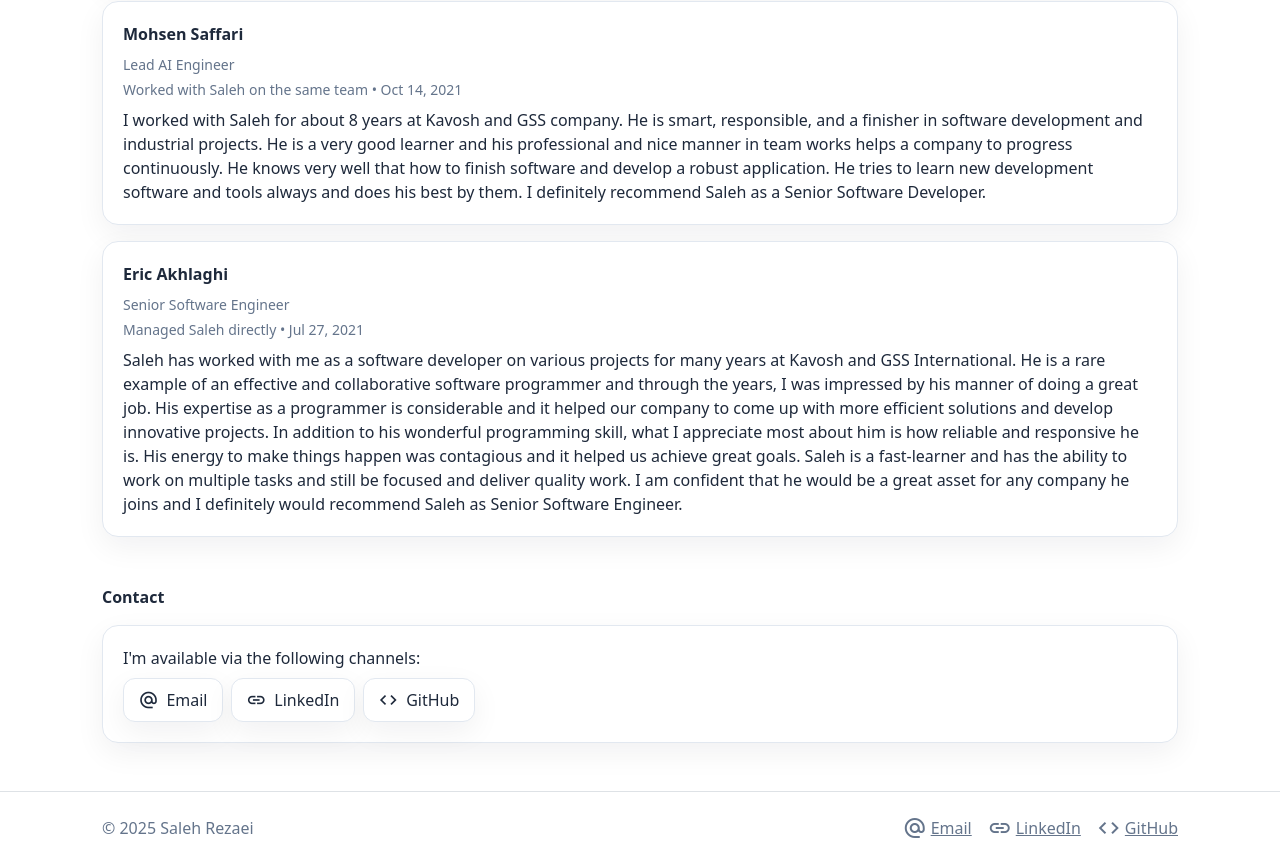
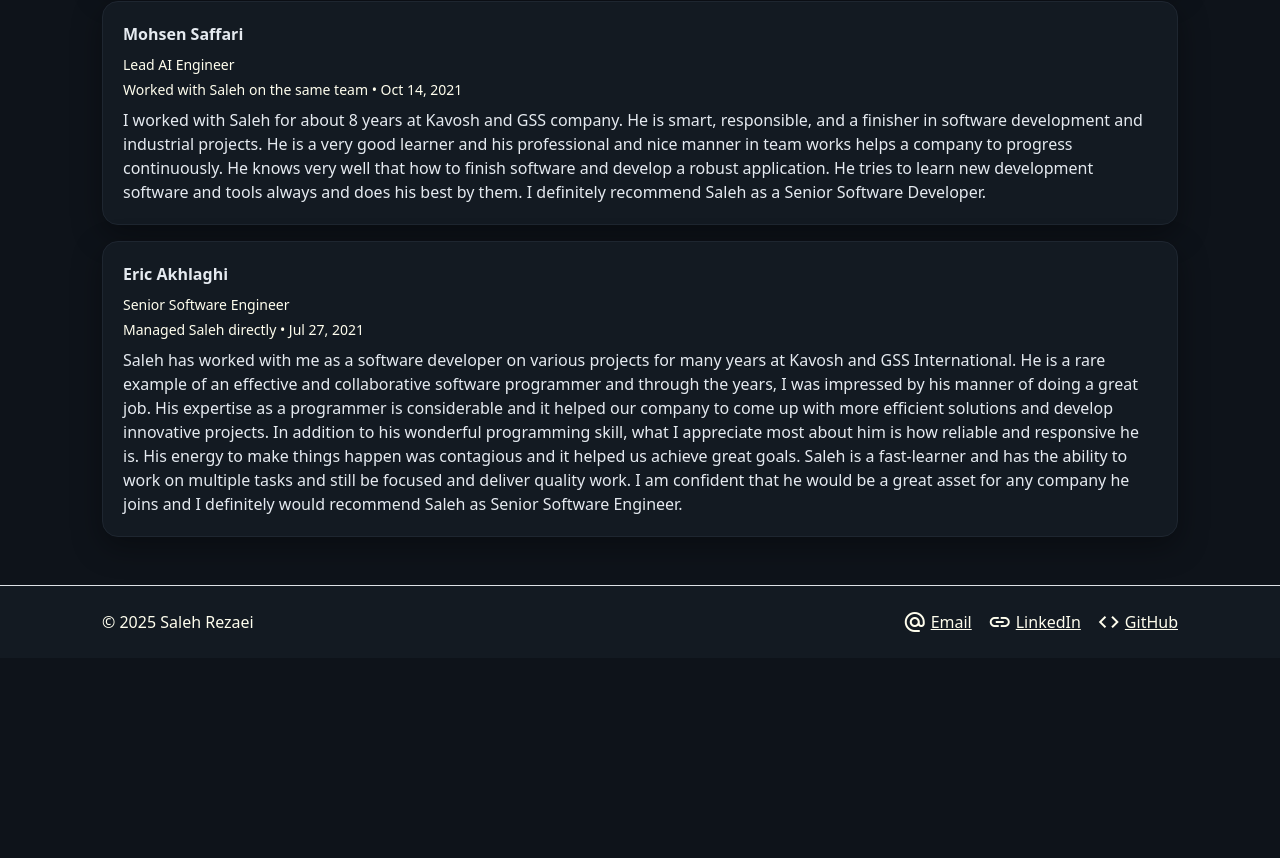
Before and after one commit to Sully8665/home-page, an Angular app: page / in a window 1280 px wide. Shown: the part 1939-2797 px from the top of the page. After the commit the page ends 2597 px from the top, so only its background shows below. Built offline with nearby package versions, Linux system fonts and the light colour scheme.

Commit message:
clean up

```diff
--- a/src/app/app.component.html
+++ b/src/app/app.component.html
@@ -7,6 +7,5 @@
   <section id="experience" class="section mb-5"><app-experience></app-experience></section>
   <section id="education" class="section mb-5"><app-education></app-education></section>
   <section id="testimonials" class="section mb-5"><app-testimonials></app-testimonials></section>
-  <section id="contact" class="section mb-5"><app-contact></app-contact></section>
 </main>
 <app-footer></app-footer>
--- a/src/app/app.module.ts
+++ b/src/app/app.module.ts
@@ -12,11 +12,10 @@ import { AboutComponent } from './pages/about/about.component';
 import { SkillsComponent } from './pages/skills/skills.component';
 import { ExperienceComponent } from './pages/experience/experience.component';
 import { EducationComponent } from './pages/education/education.component';
-import { ContactComponent } from './pages/contact/contact.component';
 import { TestimonialsComponent } from './pages/testimonials/testimonials.component';
 
 @NgModule({
-  declarations: [AppComponent, HeaderComponent, FooterComponent, HomeComponent, AboutComponent, SkillsComponent, ExperienceComponent, EducationComponent, ContactComponent, TestimonialsComponent],
+  declarations: [AppComponent, HeaderComponent, FooterComponent, HomeComponent, AboutComponent, SkillsComponent, ExperienceComponent, EducationComponent, TestimonialsComponent],
   imports: [BrowserModule, FormsModule, ReactiveFormsModule, MatIconModule],
   bootstrap: [AppComponent]
 })
--- a/src/app/core/header/header.component.html
+++ b/src/app/core/header/header.component.html
@@ -12,7 +12,6 @@
         <li class="nav-item"><a href="#experience" class="nav-link" [class.active]="activeSectionId==='experience'">{{ currentLang==='fa' ? NAV_FA.experience : NAV.experience }}</a></li>
         <li class="nav-item"><a href="#education" class="nav-link" [class.active]="activeSectionId==='education'">{{ currentLang==='fa' ? NAV_FA.education : NAV.education }}</a></li>
         <li class="nav-item"><a href="#testimonials" class="nav-link" [class.active]="activeSectionId==='testimonials'">{{ currentLang==='fa' ? NAV_FA.testimonials : NAV.testimonials }}</a></li>
-        <li class="nav-item"><a href="#contact" class="nav-link" [class.active]="activeSectionId==='contact'">{{ currentLang==='fa' ? NAV_FA.contact : NAV.contact }}</a></li>
       </ul>
       <div class="ms-3">
         <button class="btn btn-sm btn-outline-accent me-2" (click)="toggleTheme()">{{ theme==='light'?'Dark':'Light' }}</button>
--- a/src/app/core/header/header.component.ts
+++ b/src/app/core/header/header.component.ts
@@ -3,27 +3,31 @@ import { Component } from '@angular/core';
 import { LanguageService } from '../../shared/language.service';
 import { NAME, NAME_FA, NAV_LABELS, NAV_LABELS_FA } from '../../shared/models/data';
 @Component({
-  selector:'app-header',
-  templateUrl:'./header.component.html'
+  selector: 'app-header',
+  templateUrl: './header.component.html'
 })
-export class HeaderComponent {
-  theme: 'light'|'dark' = (localStorage.getItem('theme') as any) || 'light';
+export class HeaderComponent
+{
+  theme: 'light' | 'dark' = (localStorage.getItem('theme') as any) || 'dark';
   activeSectionId: string = 'home';
-  get currentLang(){ return this.lang.current; }
+  get currentLang() { return this.lang.current; }
   NAME = NAME; NAME_FA = NAME_FA;
   NAV = NAV_LABELS; NAV_FA = NAV_LABELS_FA;
-  constructor(public lang: LanguageService){ document.documentElement.classList.toggle('theme-dark', this.theme==='dark'); }
-  toggleTheme(){ this.theme = this.theme==='light' ? 'dark' : 'light'; document.documentElement.classList.toggle('theme-dark', this.theme==='dark'); localStorage.setItem('theme', this.theme); }
-  toggleLang(){ this.lang.toggle(); }
-  ngOnInit(){
-    const onScroll = () => {
-      const sectionIds = ['home','about','skills','experience','education','testimonials','contact'];
+  constructor(public lang: LanguageService) { document.documentElement.classList.toggle('theme-dark', this.theme === 'dark'); }
+  toggleTheme() { this.theme = this.theme === 'light' ? 'dark' : 'light'; document.documentElement.classList.toggle('theme-dark', this.theme === 'dark'); localStorage.setItem('theme', this.theme); }
+  toggleLang() { this.lang.toggle(); }
+  ngOnInit()
+  {
+    const onScroll = () =>
+    {
+      const sectionIds = ['home', 'about', 'skills', 'experience', 'education', 'testimonials'];
       let current = 'home';
-      for(const id of sectionIds){
+      for (const id of sectionIds)
+      {
         const el = document.getElementById(id);
-        if(!el) continue;
+        if (!el) continue;
         const rect = el.getBoundingClientRect();
-        if(rect.top <= 140 && rect.bottom >= 140){ current = id; break; }
+        if (rect.top <= 140 && rect.bottom >= 140) { current = id; break; }
       }
       this.activeSectionId = current;
     };
--- a/src/app/pages/contact/contact.component.html
+++ /dev/null
@@ -1,20 +0,0 @@
-
-<div class="section-title">{{ lang.current==='fa' ? SECTION_TITLES_FA.contact : SECTION_TITLES.contact }}</div>
-<div class="card-flat">
-  <div class="mb-2">{{ lang.current==='fa' ? CONTACT_INTRO_FA : CONTACT_INTRO }}</div>
-  <div class="contact-buttons d-flex flex-wrap gap-2">
-    <a class="btn contact-btn" href="mailto:saleh.rezaei@gmail.com" (click)="$event.preventDefault(); copyEmail()">
-      <mat-icon class="mi" aria-hidden="true">alternate_email</mat-icon>
-      <span>Email</span>
-    </a>
-    <a class="btn contact-btn" href="https://www.linkedin.com/in/salehrezaei/" target="_blank" rel="noopener">
-      <mat-icon class="mi" aria-hidden="true">link</mat-icon>
-      <span>LinkedIn</span>
-    </a>
-    <a class="btn contact-btn" href="https://github.com/Sully8665/" target="_blank" rel="noopener">
-      <mat-icon class="mi" aria-hidden="true">code</mat-icon>
-      <span>GitHub</span>
-    </a>
-  </div>
-  <div class="toast-inline" [class.show]="copied">Email copied to clipboard</div>
-</div>
--- a/src/app/pages/contact/contact.component.ts
+++ /dev/null
@@ -1,19 +0,0 @@
-
-import { Component } from '@angular/core';
-import { CONTACT_INTRO, CONTACT_INTRO_FA, SECTION_TITLES, SECTION_TITLES_FA } from '../../shared/models/data';
-import { LanguageService } from '../../shared/language.service';
-@Component({ selector:'app-contact', templateUrl:'./contact.component.html' })
-export class ContactComponent {
-  copied = false;
-  CONTACT_INTRO = CONTACT_INTRO;
-  CONTACT_INTRO_FA = CONTACT_INTRO_FA;
-  SECTION_TITLES = SECTION_TITLES;
-  SECTION_TITLES_FA = SECTION_TITLES_FA;
-  constructor(public lang: LanguageService){}
-  copyEmail(){
-    navigator.clipboard.writeText('saleh.rezaei@gmail.com').then(()=>{
-      this.copied = true;
-      setTimeout(()=> this.copied = false, 2000);
-    });
-  }
-}
--- a/src/app/pages/education/education.component.html
+++ b/src/app/pages/education/education.component.html
@@ -1,7 +1,7 @@
 
 <div class="section-title">{{ lang.current==='fa' ? SECTION_TITLES_FA.education : SECTION_TITLES.education }}</div>
 <div class="row g-3">
-  <div class="col-md-6 col-lg-4" *ngFor="let ed of education">
+  <div class="col-md-12 col-lg-12" *ngFor="let ed of education">
     <div class="card-flat h-100">
       <div class="fw-medium">{{ed.degree}}</div>
       <div class="text-muted small">{{ed.school}}</div>
--- a/src/app/pages/skills/skills.component.ts
+++ b/src/app/pages/skills/skills.component.ts
@@ -1,3 +1,3 @@
 import { Component } from '@angular/core'; import { SKILLS, SKILLS_FA, SECTION_TITLES, SECTION_TITLES_FA } from '../../shared/models/data'; import { LanguageService } from '../../shared/language.service';
 @Component({selector:'app-skills', templateUrl:'./skills.component.html'})
-export class SkillsComponent { constructor(public lang: LanguageService){} SECTION_TITLES=SECTION_TITLES; SECTION_TITLES_FA=SECTION_TITLES_FA; get skills(){ return this.lang.current==='fa'? SKILLS_FA : SKILLS; } }
+export class SkillsComponent { constructor(public lang: LanguageService){} SECTION_TITLES=SECTION_TITLES; SECTION_TITLES_FA=SECTION_TITLES_FA; get skills(){ return SKILLS; } }
```
